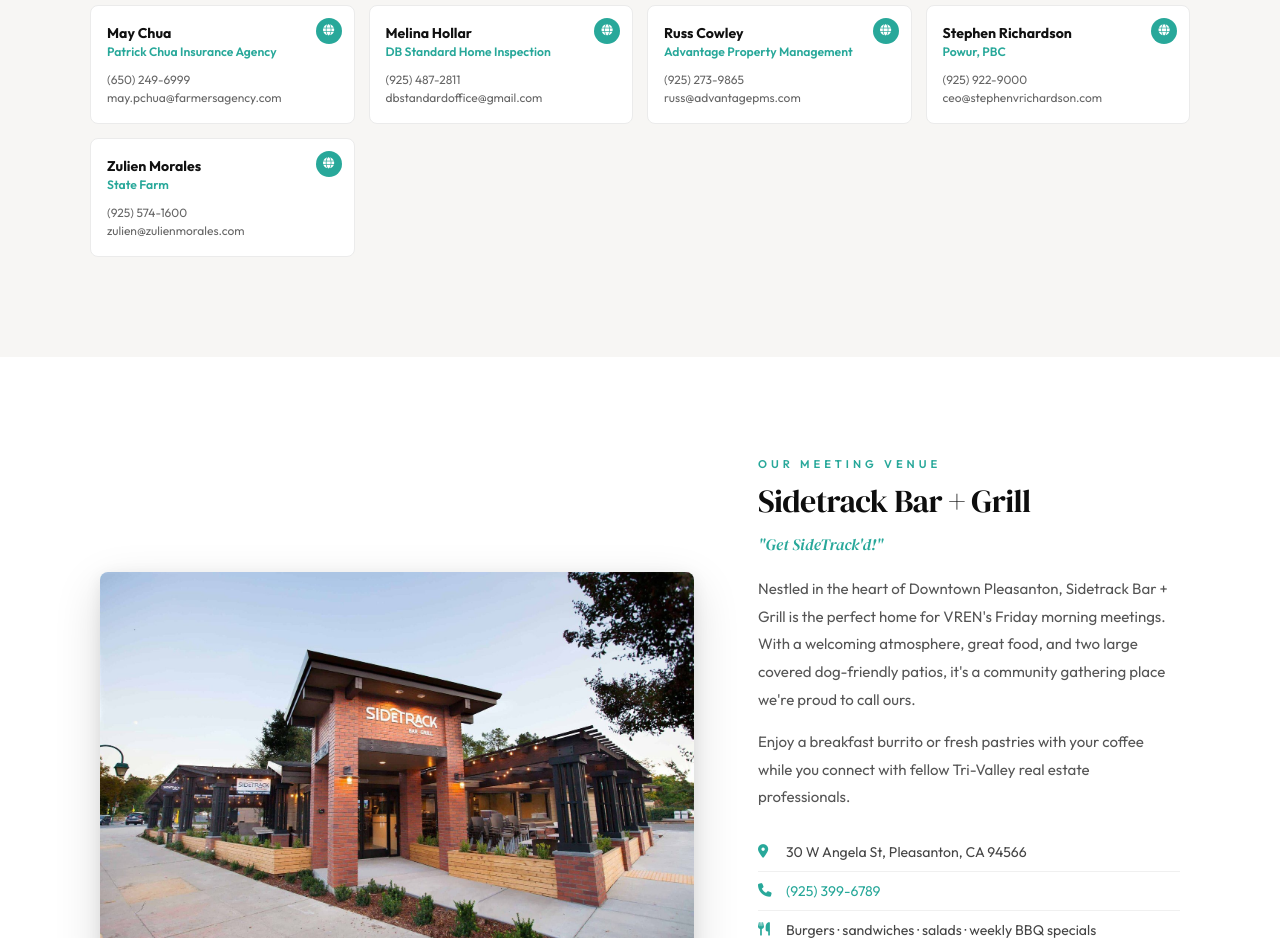
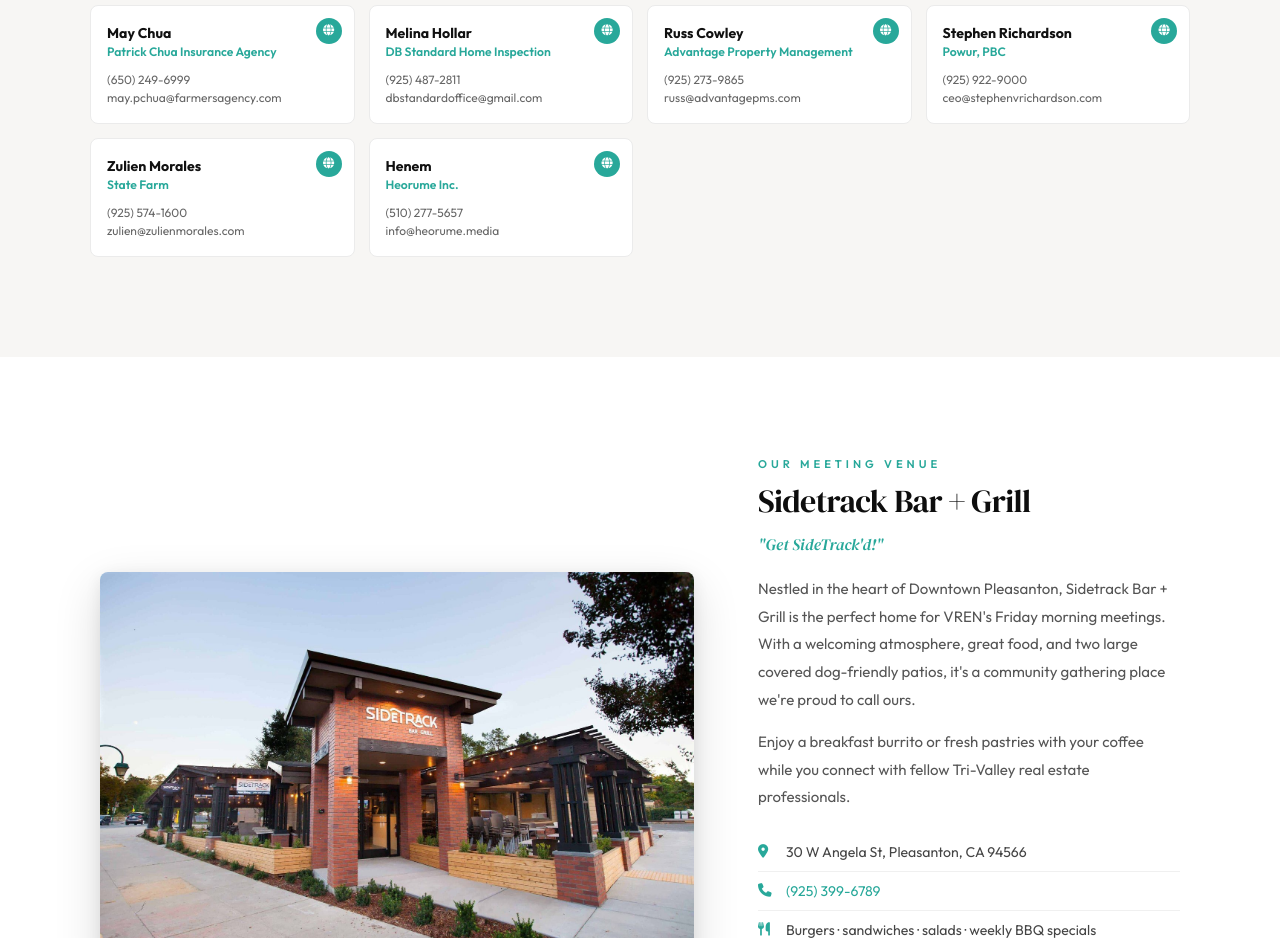
Before and after one commit to LivermoreREAL/vren-website, a plain HTML site: page index.html in a window 1280 px wide. Shown: the part 6240-7178 px from the top of the page. Drawn offline with Linux system fonts and the light colour scheme.

Commit message:
Add Henem (Heorume Inc.) to annual sponsors
Co-Authored-By: Claude Sonnet 4.6 <noreply@anthropic.com>

```diff
--- a/index.html
+++ b/index.html
@@ -1113,6 +1113,15 @@
       </div>
       <a class="ac-web-icon" href="https://zulienmorales.com" target="_blank" rel="noopener" aria-label="Visit Zulien Morales's website"><i class="fa-solid fa-globe"></i></a>
     </div>
+    <div class="annual-card reveal reveal-delay-2">
+      <div class="ac-name">Henem</div>
+      <div class="ac-company">Heorume Inc.</div>
+      <div class="ac-contact">
+        <a href="tel:5102775657">(510) 277-5657</a>
+        <a href="mailto:info@heorume.media">info@heorume.media</a>
+      </div>
+      <a class="ac-web-icon" href="https://heorume.media" target="_blank" rel="noopener" aria-label="Visit Henem's website"><i class="fa-solid fa-globe"></i></a>
+    </div>
   </div>
 </section>
 
```
